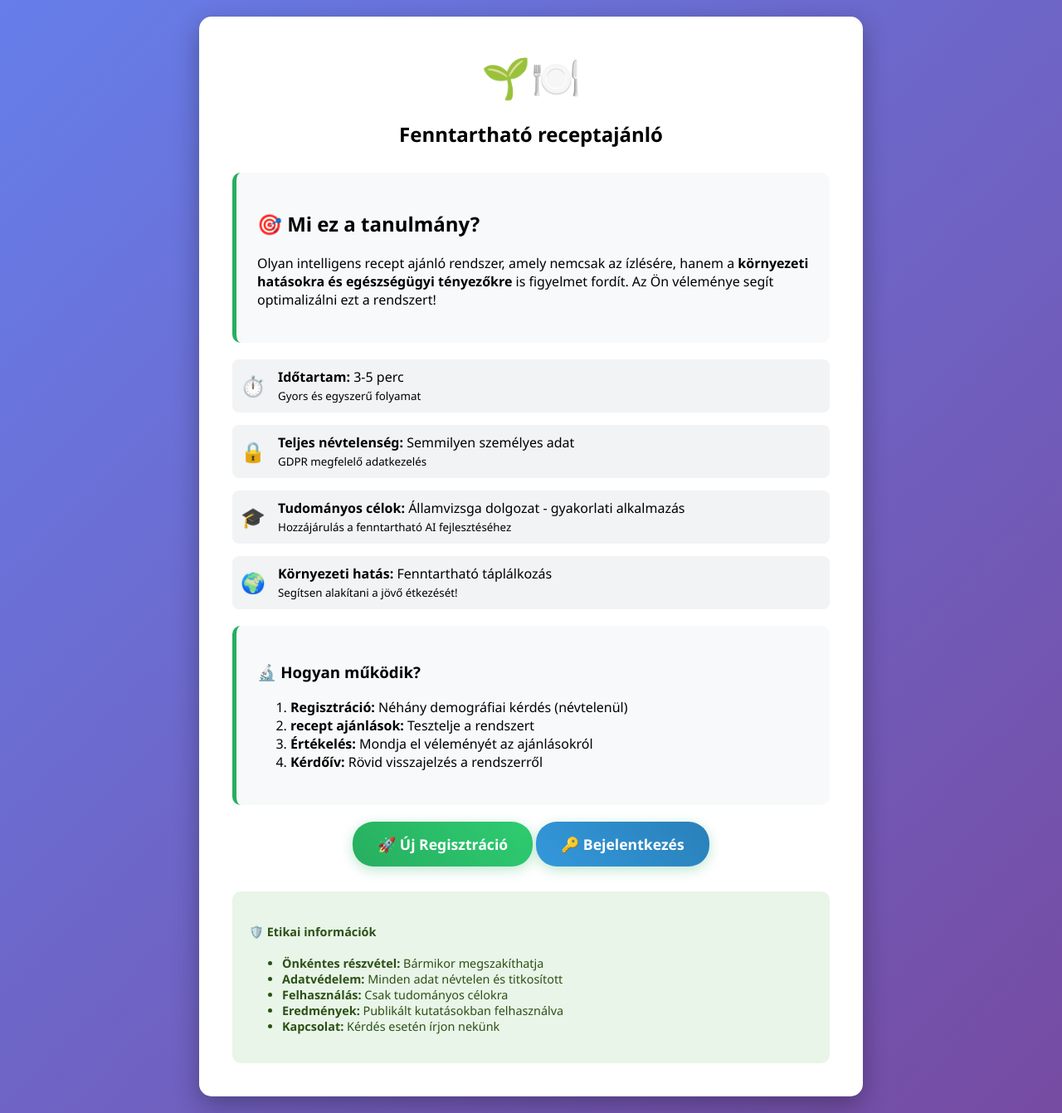
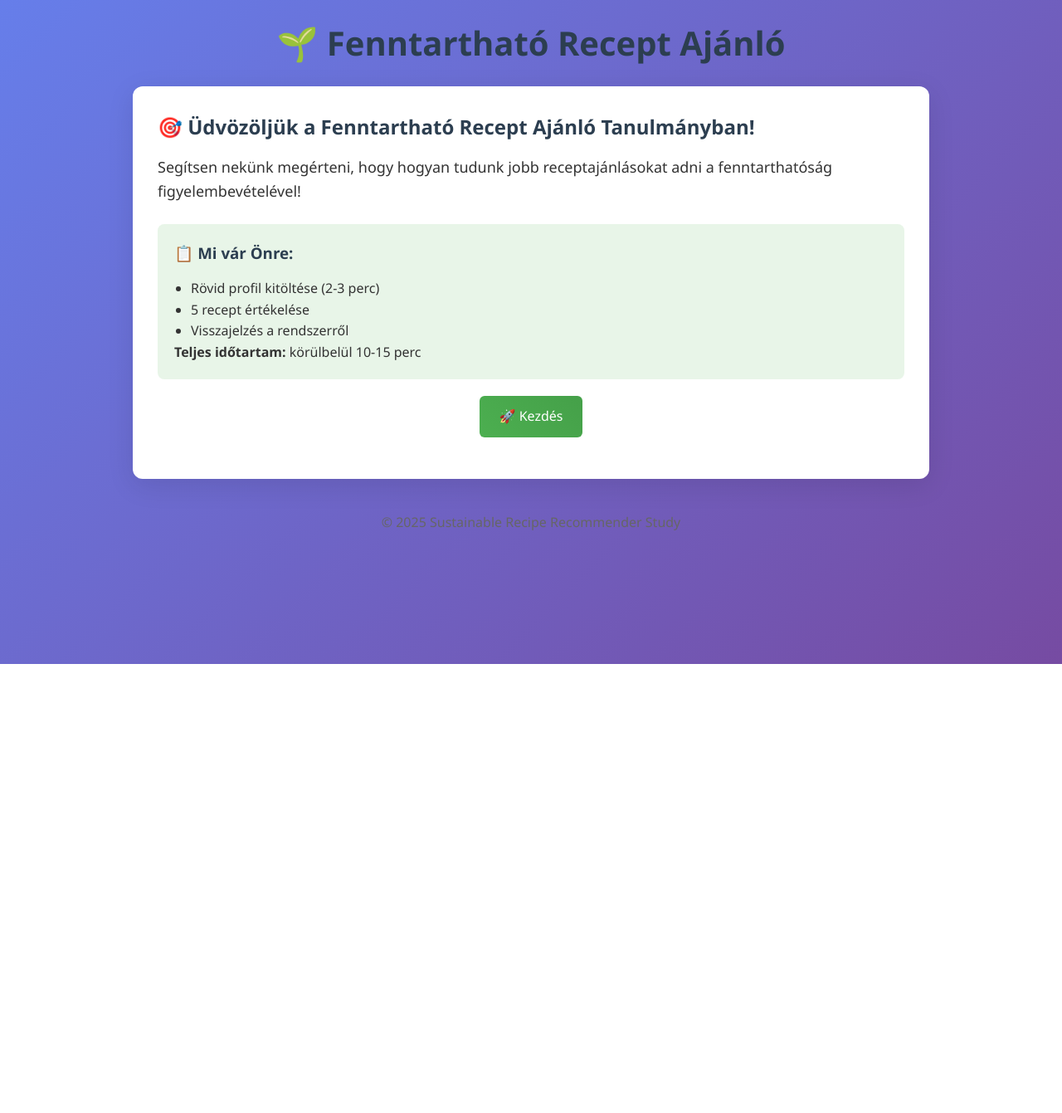
Before and after one commit to bvin81/sustainable-recipe-recommender_v4, a Flask app: page / in a window 1280 px wide. Shown: the whole page at 83% size. After the commit the page ends 800 px from the top, so only its background shows below. Run offline with Flask 3, Linux system fonts and the light colour scheme; some libraries are stand-ins or nearby versions.

Commit message:
Update welcome.html

```diff
--- a/templates/welcome.html
+++ b/templates/welcome.html
@@ -1,161 +1,30 @@
-<!DOCTYPE html>
-<html lang="hu">
-<head>
-    <meta charset="UTF-8">
-    <meta name="viewport" content="width=device-width, initial-scale=1.0">
-    <title>Fenntartható receptajánló - Vizsgadolgozat</title>
-    <style>
-        body {
-            font-family: 'Segoe UI', Tahoma, Geneva, Verdana, sans-serif;
-            max-width: 800px;
-            margin: 0 auto;
-            padding: 20px;
-            background: linear-gradient(135deg, #667eea 0%, #764ba2 100%);
-            min-height: 100vh;
-        }
-        .container {
-            background: white;
-            padding: 40px;
-            border-radius: 15px;
-            box-shadow: 0 10px 30px rgba(0,0,0,0.3);
-        }
-        .header {
-            text-align: center;
-            margin-bottom: 30px;
-        }
-        .logo {
-            font-size: 3em;
-            margin-bottom: 10px;
-        }
-        h1 {
-            color: #2c3e50;
-            margin-bottom: 10px;
-        }
-        .subtitle {
-            color: #7f8c8d;
-            font-size: 1.2em;
-            margin-bottom: 30px;
-        }
-        .info-box {
-            background: #f8f9fa;
-            padding: 25px;
-            border-radius: 10px;
-            margin: 20px 0;
-            border-left: 5px solid #27ae60;
-        }
-        .feature {
-            display: flex;
-            align-items: center;
-            margin: 15px 0;
-            padding: 10px;
-            background: #f1f3f4;
-            border-radius: 8px;
-        }
-        .feature-icon {
-            font-size: 1.5em;
-            margin-right: 15px;
-            width: 30px;
-        }
-        .btn {
-            display: inline-block;
-            background: linear-gradient(45deg, #27ae60, #2ecc71);
-            color: white;
-            padding: 15px 30px;
-            text-decoration: none;
-            border-radius: 25px;
-            font-size: 1.1em;
-            font-weight: bold;
-            text-align: center;
-            transition: all 0.3s ease;
-            box-shadow: 0 4px 15px rgba(39, 174, 96, 0.3);
-        }
-        .btn:hover {
-            transform: translateY(-2px);
-            box-shadow: 0 6px 20px rgba(39, 174, 96, 0.4);
-        }
-        .ethics-note {
-            background: #e8f5e8;
-            padding: 20px;
-            border-radius: 10px;
-            margin-top: 30px;
-            font-size: 0.9em;
-            color: #2d5016;
-        }
-        .text-center {
-            text-align: center;
-        }
-    </style>
-</head>
-<body>
-    <div class="container">
-        <div class="header">
-            <div class="logo">🌱🍽️</div>
+{% extends "base.html" %}
 
-            <h2>Fenntartható receptajánló</h2>
-        </div>
+{% block title %}Üdvözöljük - Sustainable Recipe Recommender{% endblock %}
 
-        <div class="info-box">
-            <h2>🎯 Mi ez a tanulmány?</h2>
-            <p>Olyan intelligens recept ajánló rendszer, amely nemcsak az ízlésére, hanem a <strong>környezeti hatásokra és egészségügyi tényezőkre</strong> is figyelmet fordít. Az Ön véleménye segít optimalizálni ezt a rendszert!</p>
-        </div>
+{% block content %}
+<div class="card">
+    <h2>🎯 Üdvözöljük a Fenntartható Recept Ajánló Tanulmányban!</h2>
 
-        <div class="feature">
-            <span class="feature-icon">⏱️</span>
-            <div>
-                <strong>Időtartam:</strong> 3-5 perc<br>
-                <small>Gyors és egyszerű folyamat</small>
-            </div>
-        </div>
+    <p style="font-size: 18px; margin-bottom: 25px;">
+        Segítsen nekünk megérteni, hogy hogyan tudunk jobb receptajánlásokat adni
+        a fenntarthatóság figyelembevételével!
+    </p>
 
-        <div class="feature">
-            <span class="feature-icon">🔒</span>
-            <div>
-                <strong>Teljes névtelenség:</strong> Semmilyen személyes adat<br>
-                <small>GDPR megfelelő adatkezelés</small>
-            </div>
-        </div>
+    <div style="background: #e8f5e8; padding: 20px; border-radius: 8px; margin: 20px 0;">
+        <h3>📋 Mi vár Önre:</h3>
+        <ul style="margin-left: 20px;">
+            <li>Rövid profil kitöltése (2-3 perc)</li>
+            <li>5 recept értékelése</li>
+            <li>Visszajelzés a rendszerről</li>
+        </ul>
+        <p><strong>Teljes időtartam:</strong> körülbelül 10-15 perc</p>
+    </div>
 
-        <div class="feature">
-            <span class="feature-icon">🎓</span>
-            <div>
-                <strong>Tudományos célok:</strong> Államvizsga dolgozat - gyakorlati alkalmazás<br>
-                <small>Hozzájárulás a fenntartható AI fejlesztéséhez</small>
-            </div>
-        </div>
-
-        <div class="feature">
-            <span class="feature-icon">🌍</span>
-            <div>
-                <strong>Környezeti hatás:</strong> Fenntartható táplálkozás<br>
-                <small>Segítsen alakítani a jövő étkezését!</small>
-            </div>
-        </div>
-
-        <div class="info-box">
-            <h3>🔬 Hogyan működik?</h3>
-            <ol>
-                <li><strong>Regisztráció:</strong> Néhány demográfiai kérdés (névtelenül)</li>
-                <li><strong>recept ajánlások:</strong> Tesztelje a rendszert</li>
-                <li><strong>Értékelés:</strong> Mondja el véleményét az ajánlásokról</li>
-                <li><strong>Kérdőív:</strong> Rövid visszajelzés a rendszerről</li>
-            </ol>
-        </div>
-
-        <div class="text-center">
-            <a href="/register" class="btn">🚀 Új Regisztráció</a>
-            <a href="/login" class="btn" style="background: linear-gradient(45deg, #3498db, #2980b9);">🔑 Bejelentkezés</a>
-        </div>
-
-        <div class="ethics-note">
-            <h4>🛡️ Etikai információk</h4>
-            <ul>
-                <li><strong>Önkéntes részvétel:</strong> Bármikor megszakíthatja</li>
-                <li><strong>Adatvédelem:</strong> Minden adat névtelen és titkosított</li>
-                <li><strong>Felhasználás:</strong> Csak tudományos célokra</li>
-                <li><strong>Eredmények:</strong> Publikált kutatásokban felhasználva</li>
-                <li><strong>Kapcsolat:</strong> Kérdés esetén írjon nekünk</li>
-            </ul>
-        </div>
+    <div class="navigation">
+        <a href="{{ url_for('user_study.profile') }}" class="btn btn-success">
+            🚀 Kezdés
+        </a>
     </div>
-</body>
-</html>
+</div>
+{% endblock %}
```
